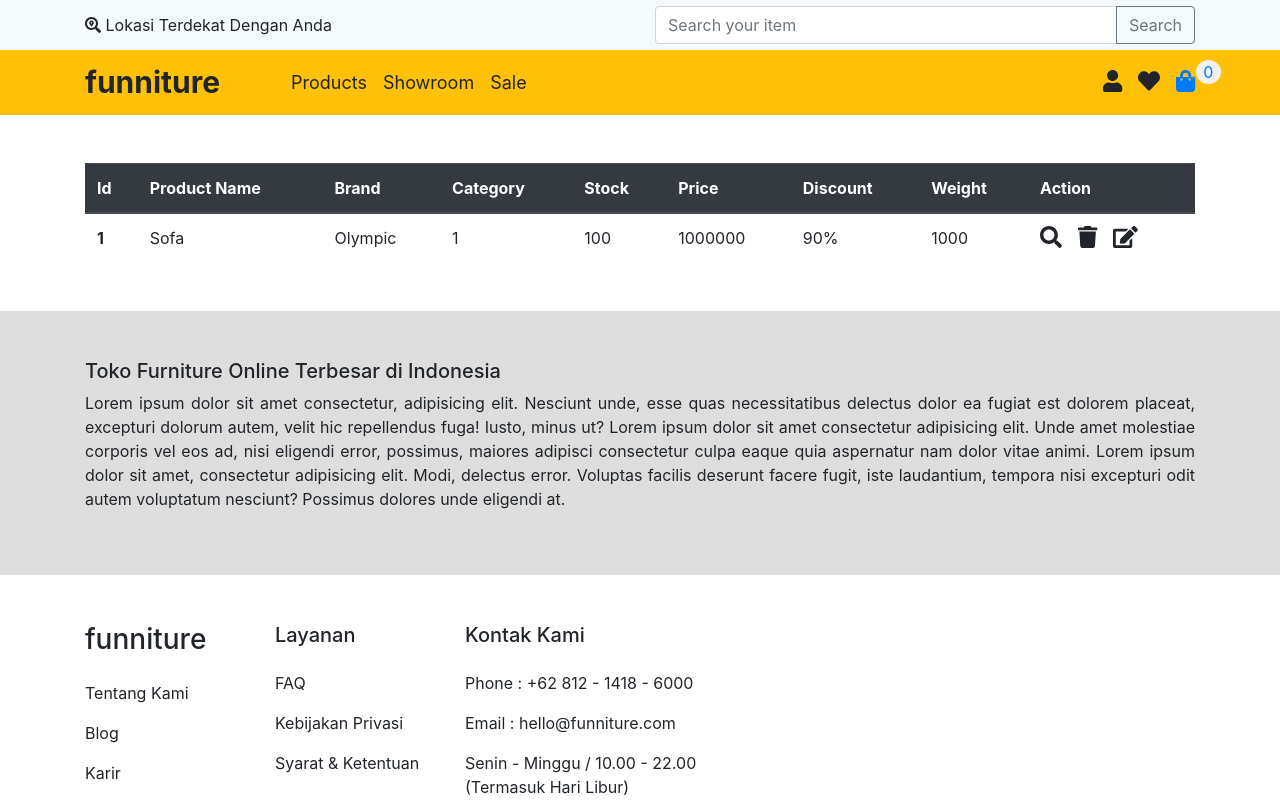
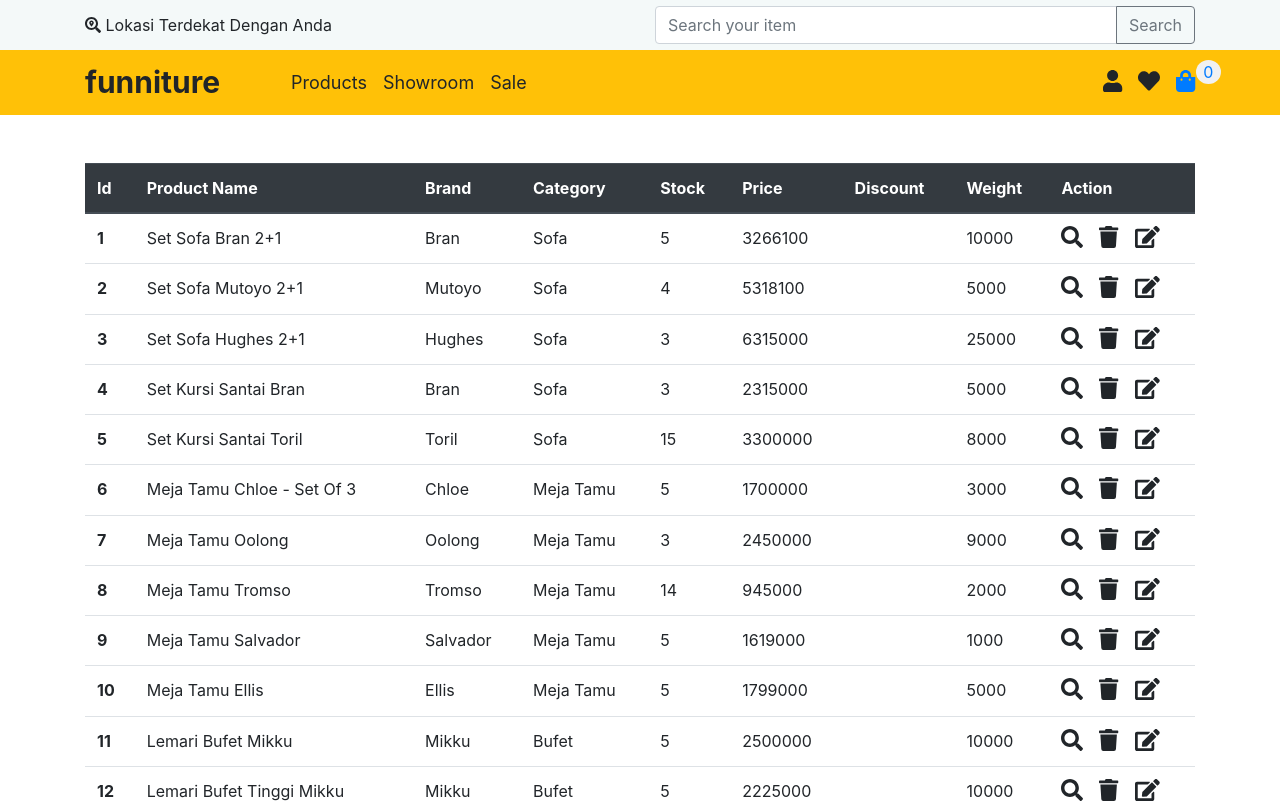
Before and after one commit to masdefry/Funniture_JCWM-1602, a React (Create React App) app: page /product-management in a window 1280 px wide. Shown: the top 803 px of the page. Built offline with nearby package versions, Linux system fonts and the light colour scheme; data requests are answered from the project's data file.

Commit message:
Get All Products With Real API

```diff
--- a/src/Pages/Admin/ProductManagement.jsx
+++ b/src/Pages/Admin/ProductManagement.jsx
@@ -1,14 +1,43 @@
 import React from 'react'
+import axios from 'axios';
 
 import { FontAwesomeIcon } from '@fortawesome/react-fontawesome';
 import { faTrash, faEdit, faSearch } from '@fortawesome/free-solid-svg-icons';
 
 class ProductManagement extends React.Component{
+
+    state = {
+        data: null
+    }
+
+    componentDidMount(){
+        this.getData()
+    }
+
+
+    getData = () => {
+        axios.get('http://localhost:5000/products')
+        .then((res) => {
+            this.setState({data: res.data})
+        })
+        .catch((err) => {
+            console.log(err)
+        })
+    }
+
     render(){
+        if(this.state.data === null){
             return(
                 <div className="container">
-                <table class="table my-5">
-                    <thead class="thead-dark">
+                    Loading . . .
+                </div>
+            )
+        }
+
+        return(
+            <div className="container">
+                <table className="table my-5">
+                    <thead className="thead-dark">
                         <tr>
                             <th scope="col">Id</th>
                             <th scope="col">Product Name</th>
@@ -22,21 +51,27 @@ class ProductManagement extends React.Component{
                         </tr>
                     </thead>
                     <tbody>
+                        {
+                            this.state.data.map((value, index) => {
+                                return(
                                     <tr>
-                            <th scope="row">1</th>
-                            <td>Sofa</td>
-                            <td>Olympic</td>
-                            <td>1</td>
-                            <td>100</td>
-                            <td>1000000</td>
-                            <td>90%</td>
-                            <td>1000</td>
+                                        <th scope="row">{value.id}</th>
+                                        <td>{value.name}</td>
+                                        <td>{value.brand}</td>
+                                        <td>{value.category}</td>
+                                        <td>{value.stock}</td>
+                                        <td>{value.price}</td>
+                                        <td>{value.discount}</td>
+                                        <td>{value.weight}</td>
                                         <td>
                                             <FontAwesomeIcon icon={faSearch} className='funniture-font-size-22' />
                                             <FontAwesomeIcon icon={faTrash} className='funniture-font-size-22 mx-3' />
                                             <FontAwesomeIcon icon={faEdit} className='funniture-font-size-22' />
                                         </td>
                                     </tr>
+                                )
+                            })
+                        }
                     </tbody>
                 </table>
             </div>
```
Lines whose indentation alone changed are shown as unchanged.
